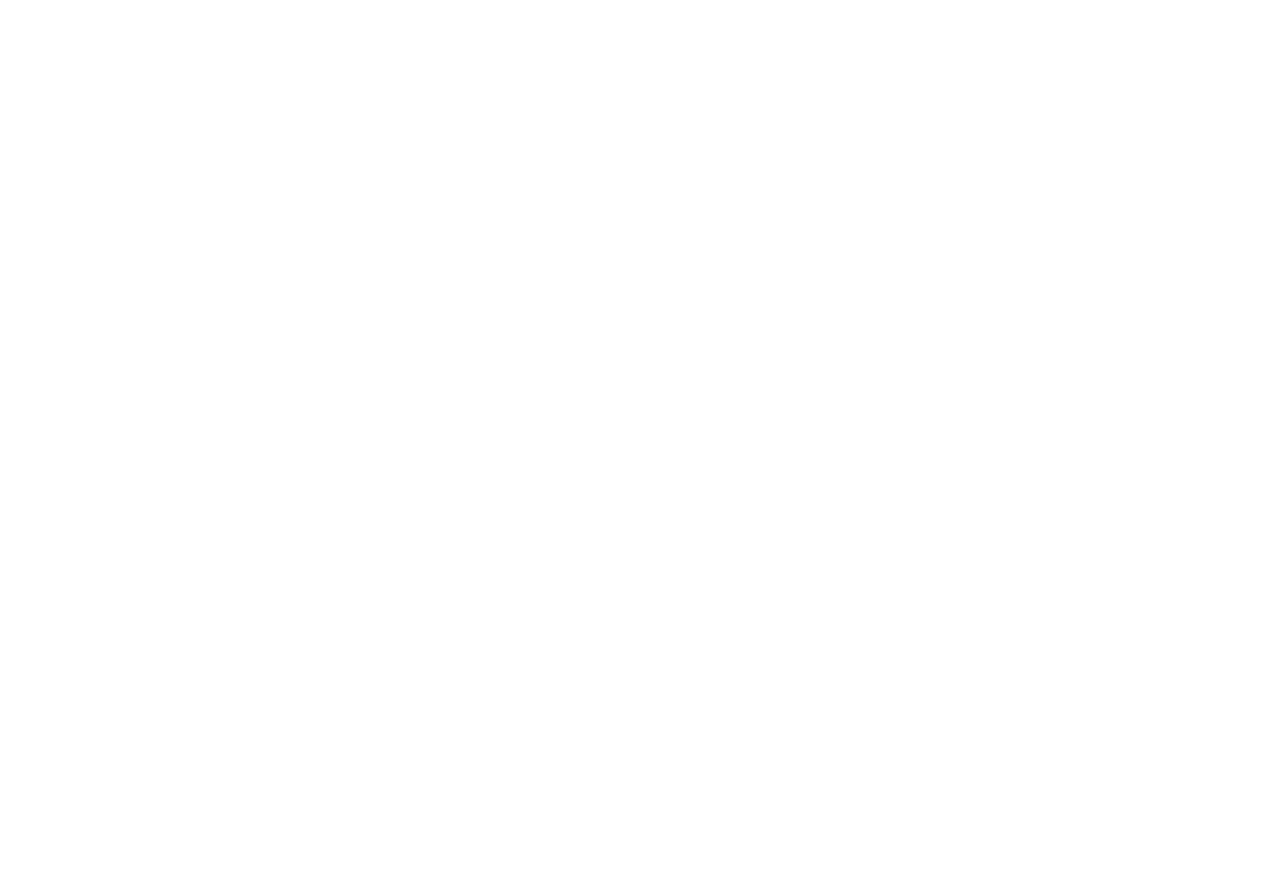
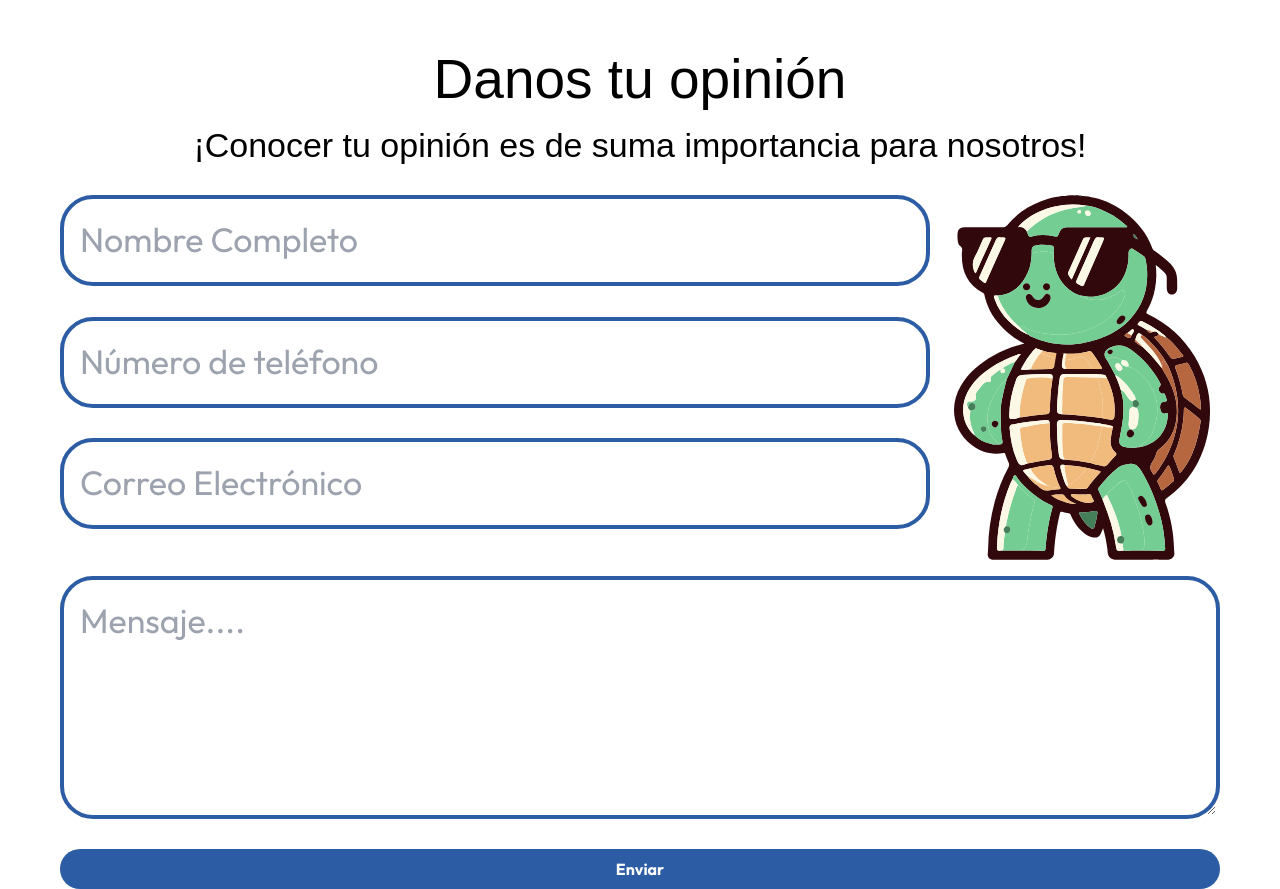
Before and after one commit to 2GAF/Cabinas_San_Isidro, a React (Vite) app: page /contacto in a window 1280 px wide. Shown: the part 1480-2369 px from the top of the page. Before the commit the page ends 1478 px from the top, so only its background shows below. Built offline with nearby package versions, Linux system fonts and the light colour scheme; a web font is replaced by a local one.

Commit message:
Pagina de opiniones y contactanos creada
Se realizo la creacion de la pagina de opiniones y contactanos, falta la implementacion del footer y todas sus funcionalidades

```diff
--- a/src/pages/Contacto.jsx
+++ b/src/pages/Contacto.jsx
@@ -1,19 +1,17 @@
-import { Header } from "../common/Header.jsx"
-import reservacion from "../assets/reservacion_icono.svg"
-import tiempo_compartido from "../assets/tiempo_compartido_icono.svg"
-import eventos from "../assets/eventos_icono.svg"
-import whatsapp from "../assets/whatsapp_icono.svg"
+import { Header } from "../common/Header.jsx";
+import reservacion from "../assets/reservacion_icono.svg";
+import tiempo_compartido from "../assets/tiempo_compartido_icono.svg";
+import eventos from "../assets/eventos_icono.svg";
+import whatsapp from "../assets/whatsapp_icono.svg";
+import tortuga from "../assets/tortuga_lentes.svg";
 
 export function Contacto() {
-
     return (
         <>
             <div className="mx-[3.75rem] mt-[2.875rem]">
                 <Header />
-
                 <div className="flex flex-col justify-center items-center">
                     <h1 className="mb-6 font-ovo font-medium text-titulo items-center">Contáctenos</h1>
-
                 </div>
                 <section className="flex flex-col justify-center items-center gap-[3.125rem]">
                     <div className="flex relative gap-x-[94px] pl-[107px] pr-[183px] py-10 items-center border-[8px] border-blue-1 rounded-[79px] w-full max-w-[1319px]">
@@ -28,10 +26,9 @@
                             </ul>
                         </div>
                         <button>
-                            <img className="absolute right-[25px] bottom-[18px] size-20" src={whatsapp} alt="Whatsapp Icon " />
+                            <img className="absolute right-[25px] bottom-[18px] size-20" src={whatsapp} alt="Whatsapp Icon" />
                         </button>
                     </div>
-
                     <div className="flex relative gap-x-[94px] pl-[107px] pr-[183px] py-10 items-center border-[8px] border-blue-1 rounded-[79px] w-full max-w-[1319px]">
                         <img className="" src={tiempo_compartido} alt="tiempo_compartido_icono" />
                         <hr className="border-4 border-blue-1 h-[232px] rounded-3xl mx-10" />
@@ -44,7 +41,7 @@
                             </ul>
                         </div>
                         <button>
-                            <img className="absolute right-[25px] bottom-[18px] size-20" src={whatsapp} alt="Whatsapp Icon " />
+                            <img className="absolute right-[25px] bottom-[18px] size-20" src={whatsapp} alt="Whatsapp Icon" />
                         </button>
                     </div>
 
@@ -60,42 +57,47 @@
                             </ul>
                         </div>
                         <button>
-                            <img className="absolute right-[25px] bottom-[18px] size-20" src={whatsapp} alt="Whatsapp Icon " />
+                            <img className="absolute right-[25px] bottom-[18px] size-20" src={whatsapp} alt="Whatsapp Icon" />
                         </button>
                     </div>
-
-
-                    {/* <div className="flex justify-center items-center border-[6px] border-blue-1 rounded-[79px] w-[1306px] h-[338px] my-6">
-                    <img className="" src={tiempo_compartido} alt="Icono_reservacion" />
-                    <hr className="border-4 border-blue-1 h-[232px] rounded-3xl mx-10" />
-                    <div>
-                    <h1 className="mb-4 font-outfit text-titulo font-medium">Tiempo compartido y socios</h1>
-                    <ul className="">
-                    <li className="mb-4 text-subtitulo-btn font-outfit font-light">Correo: socioscsi@gmail.com</li>
-                    <li className="mb-4 text-subtitulo-btn font-outfit font-light">Whatsapp: +506 8390 4884</li>
-                    </ul>
+                </section>
+                <section className="mt-10 ">
+                    <div className="flex flex-col justify-center items-center">
+                        <h1 className="font-ovo text-titulo font-medium">Danos tu opinión</h1>
+                        <h2 className="font-ovo text-subtitulo-btn font-medium">¡Conocer tu opinión es de suma importancia para nosotros!</h2>
                     </div>
+                    <div className="flex w-full">
+                        <form className="mt-6 w-full">
+                            <div className="grid grid-cols-4 justify-between">
+                                <div className="grid col-start-1 col-end-4">
+                                    <div className="">
+                                        <input className="w-full pl-4 py-4 border-4 border-blue-1 rounded-[33px] focus:outline-none focus:shadow-outline font-outfit text-subtitulo-btn text-gray-1" id="nombre" type="text" placeholder="Nombre Completo" />
+                                    </div>
+                                    <div className="">
+                                        <input className="w-full pl-4 py-4 border-4 border-blue-1 rounded-[33px] focus:outline-none focus:shadow-outline font-outfit text-subtitulo-btn text-gray-1" id="telefono" type="tel" placeholder="Número de teléfono"
+                                        />
+                                    </div>
+                                    <div className="">
+                                        <input className="w-full pl-4 py-4 border-4 border-blue-1 rounded-[33px] focus:outline-none focus:shadow-outline font-outfit text-subtitulo-btn text-gray-1" id="correo" type="email" placeholder="Correo Electrónico"
+                                        />
+                                    </div>
+                                </div>
+                                <div className="grid col-start-4 ml-6">
+                                    <img src={tortuga} alt="" />
+                                </div>
+                            </div>
+                            <div className="mb-6 mt-4">
+                                <textarea className="w-full pl-4 py-4 border-4 border-blue-1 rounded-[33px] focus:outline-none focus:shadow-outline font-outfit text-subtitulo-btn text-gray-1 text-start" id="mensaje" placeholder="Mensaje...." rows="4"></textarea>
+                            </div>
+                            <div className="flex items-center justify-between">
+                                <button className="w-full bg-blue-1 hover:bg-blue-900 text-white font-bold font-outfit py-2 px-4 rounded-full focus:outline-none focus:shadow-outline" type="button">
+                                    Enviar
+                                </button>
+                            </div>
+                        </form>
                     </div>
-
-                    <div className="flex justify-center items-center border-[6px] border-blue-1 rounded-[79px] w-[1306px] h-[338px] my-6">
-                    <img className="" src={eventos} alt="Icono_reservacion" />
-                    <hr className="border-4 border-blue-1 h-[232px] rounded-3xl mx-10" />
-                    <div>
-                    <h1 className="mb-4 font-outfit text-titulo font-medium">Contrataciones para eventos</h1>
-                    <ul className="">
-                    <li className="mb-4 text-subtitulo-btn font-outfit font-light">Correo: csisidro@gmail.com</li>
-                    <li className="mb-4 text-subtitulo-btn font-outfit font-light">Telefono: +506 2663 2170</li>
-                    <li className="mb-4 text-subtitulo-btn font-outfit font-light">Whatsapp: +506 8777 7774</li>
-                    </ul>
-                    </div>
-                    </div> */}
-
                 </section>
             </div>
-
         </>
-
-    )
-
-
+    );
 }
```
Also changed, not shown: src/assets/tortuga_lentes.svg (added).
